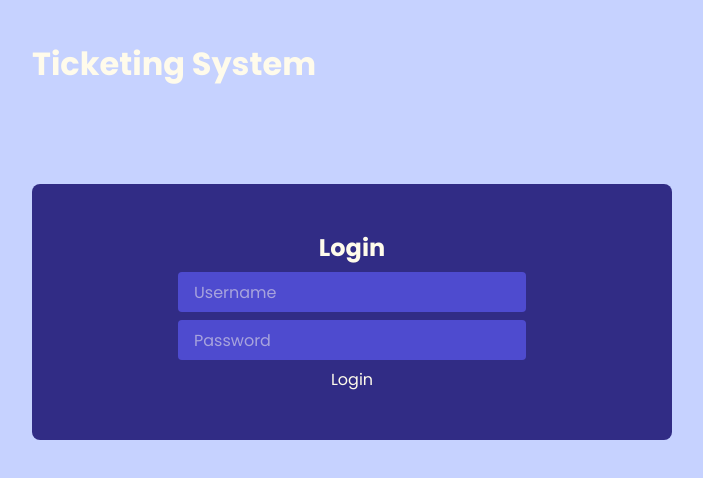
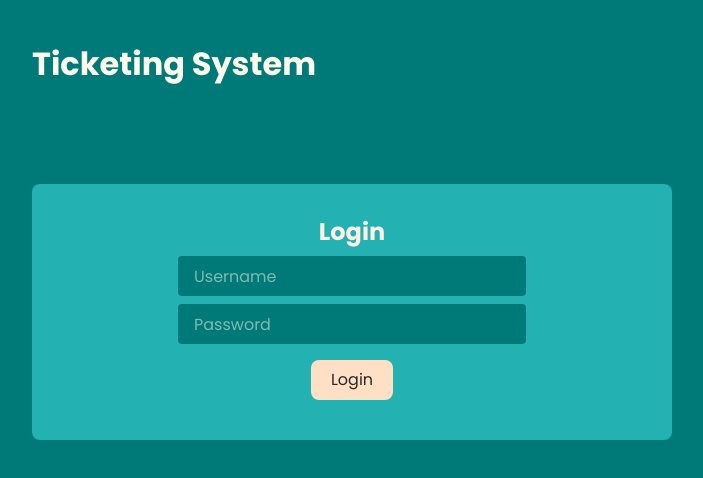
Before and after one commit to AnukoolFS1/ticketing-system, a Next.js app in the folder frontend/: page /login in a window 1280 px wide. Shown: the top 478 px of the page, without its empty margins (288-991 px from the left). Built offline with nearby package versions, Linux system fonts and the light colour scheme.

Commit message:
experiment for dynamic themes

```diff
--- a/frontend/src/app/(auth)/layout.tsx
+++ b/frontend/src/app/(auth)/layout.tsx
@@ -27,7 +27,7 @@ export default function RootLayout({
             lang="en"
             className={`${geistSans.variable} ${geistMono.variable} h-full antialiased`}
         >
-            <body className="min-h-full flex flex-col bg-indigo-200">
+            <body className="min-h-full flex flex-col bg-background">
                 {children}</body>
         </html >
     );
--- a/frontend/src/app/(auth)/login/page.tsx
+++ b/frontend/src/app/(auth)/login/page.tsx
@@ -2,10 +2,10 @@
 
 import Button from "@/utility/bcomponents/Button";
 import Input from "@/utility/bcomponents/Input";
-import { ChangeEvent, MouseEvent, useState } from "react";
+import { ChangeEvent, MouseEvent, useEffect, useState } from "react";
 import { loginObjectType } from "./pageTypes";
 
-const inputStyle = "rounded-sm bg-indigo-500/60 inline-block h-10 px-4"
+const inputStyle = "rounded-sm bg-background inline-block h-10 px-4 focus:ring-2 focus:ring-blue-500 focus:outline-none"
 
 
 export default function Login() {
@@ -27,13 +27,17 @@ export default function Login() {
         type: "text",
         styleString: inputStyle
     }
+
+    useEffect(() => {
+        document.documentElement.classList.add("teal")
+    },[])
     return (
         <section className="flex flex-col mx-80 my-10">
             <h1 className="text-amber-50">Ticketing System</h1>
             <section
-                className="flex flex-col gap-2 my-24 items-center justify-center rounded-lg bg-indigo-900 text-amber-50 h-64"
+                className={`flex flex-col gap-2 my-24 items-center justify-center rounded-lg bg-foreground text-amber-50 h-64`}
                 >
-                <h2 className="text-2xl font-bold">Login</h2>
+                <h2 className="text-2xl font-bold text-text">Login</h2>
                 <Input
                     name="username"
                     placeholder="Username"
--- a/frontend/src/app/globals.css
+++ b/frontend/src/app/globals.css
@@ -8,19 +8,28 @@
   --foreground: #171717;
 }
 
+.teal {
+  --background: #007979;
+  --foreground: #24B1B1;
+  --text: #FFF0E4;
+  --contrast: #FFE0C5;
+}
+
 @theme inline {
   --color-background: var(--background);
   --color-foreground: var(--foreground);
+  --color-contrast: var(--contrast);
+  --color-text: var(--text);
   --font-sans: var(--font-geist-sans);
   --font-mono: var(--font-geist-mono);
 }
 
-@media (prefers-color-scheme: dark) {
+/* @media (prefers-color-scheme: dark) {
   :root {
     --background: #0a0a0a;
     --foreground: #ededed;
   }
-}
+} */
 
 body {
   /* background: var(--background); */
@@ -28,7 +37,7 @@ body {
   font-family: Poppins;
 }
 
-h1{
+h1 {
   font-size: xx-large;
   font-weight: 900;
 }
--- a/frontend/src/app/layout.tsx
+++ b/frontend/src/app/layout.tsx
@@ -27,7 +27,7 @@ export default function RootLayout({
             lang="en"
             className={`${geistSans.variable} ${geistMono.variable} h-full antialiased`}
         >
-            <body className="min-h-full flex flex-col">
+            <body className="min-h-full flex flex-col bg-background">
                 {children}</body>
         </html >
     );
--- a/frontend/src/utility/bcomponents/Button.tsx
+++ b/frontend/src/utility/bcomponents/Button.tsx
@@ -7,13 +7,15 @@ type PropType = {
     styleString?: string;
 }
 
+const buttonCommonStyleTailwind = ""
 
 function Button({ text, onClick, styleObject, styleString }: PropType) {
     return (
         <button
             onClick={onClick}
             style={styleObject}
-            className={"cursor-pointer " + styleString}
+            className={styleString +
+                " cursor-pointer  bg-contrast text-zinc-800 px-5 py-2 rounded-lg my-2"}
         >
             {text}
         </button>
--- a/frontend/src/utility/bcomponents/Input.tsx
+++ b/frontend/src/utility/bcomponents/Input.tsx
@@ -19,6 +19,7 @@ export default function Input({ type = "text", name, placeholder, onChange, styl
             className={styleString}
             onChange={onChange}
             placeholder={placeholder}
+            autoComplete="on"
         />
     )
 }
```
